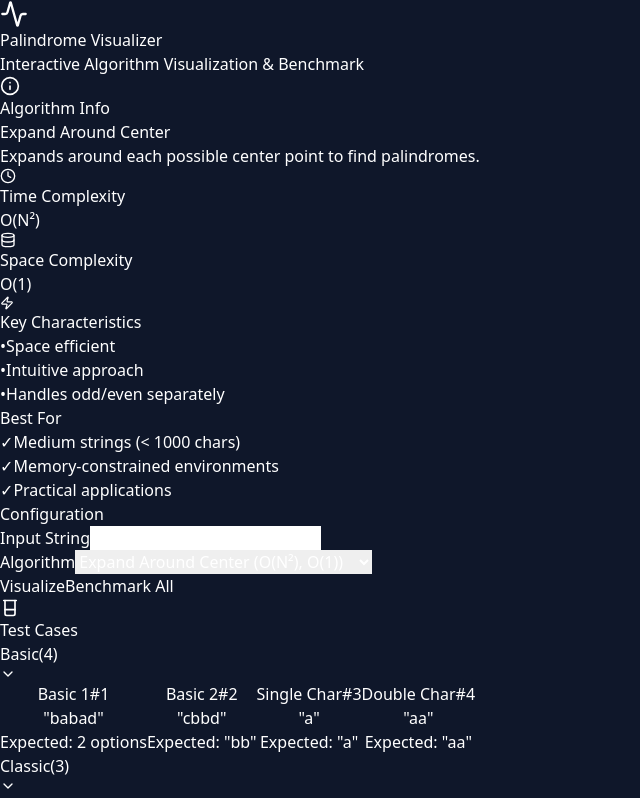
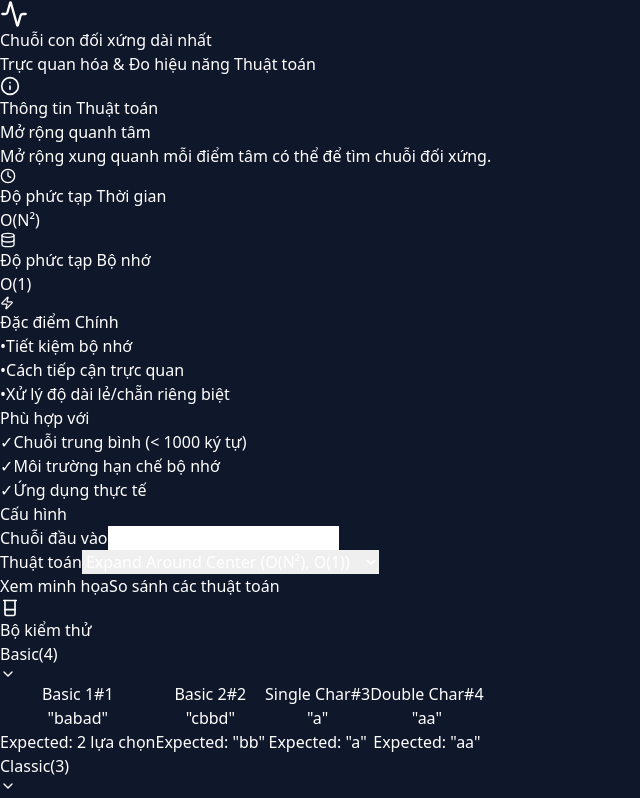
Before and after one commit to OXplakhoa/Longest-Palindromic-Substring-Algorithm, a React (Vite) app in the folder web_app/frontend/: page / in a window 1280 px wide. Shown: the top 798 px of the page, without its empty margins (0-640 px from the left). Built offline with nearby package versions, Linux system fonts and the light colour scheme.

Commit message:
Change UI text to Vietnamese and fix width bug

```diff
--- a/web_app/frontend/src/App.tsx
+++ b/web_app/frontend/src/App.tsx
@@ -72,17 +72,17 @@ function App() {
                         </div>
                         <div>
                             <h1 className="text-2xl font-bold bg-clip-text text-transparent bg-gradient-to-r from-blue-400 to-purple-400">
-                                Palindrome Visualizer
+                                Chuỗi con đối xứng dài nhất
                             </h1>
-                            <p className="text-sm text-slate-400">Interactive Algorithm Visualization & Benchmark</p>
+                            <p className="text-sm text-slate-400">Trực quan hóa & Đo hiệu năng Thuật toán</p>
                         </div>
                     </div>
                 </div>
             </header>
 
             {/* 3-Column Layout */}
-            <div className="container mx-auto px-4 py-6">
-                <div className="grid grid-cols-1 lg:grid-cols-[280px_1fr_320px] gap-6">
+            <div className="max-w-[80%] mx-auto px-4 py-6">
+                <div className="grid grid-cols-1 lg:grid-cols-[320px_1fr_360px] gap-8">
                     {/* Left Sidebar - Algorithm Info */}
                     <aside className="hidden lg:block">
                         <AlgorithmInfo algorithm={algorithm} />
--- a/web_app/frontend/src/components/AlgorithmInfo.tsx
+++ b/web_app/frontend/src/components/AlgorithmInfo.tsx
@@ -17,67 +17,67 @@ interface AlgorithmMetadata {
 
 const algorithmData: Record<Algorithm, AlgorithmMetadata> = {
     brute_force: {
-        name: "Brute Force",
+        name: "Vét cạn",
         timeComplexity: "O(N³)",
         spaceComplexity: "O(1)",
-        description: "Checks every possible substring to determine if it's a palindrome.",
+        description: "Kiểm tra mọi chuỗi con có thể để xác định xem nó có phải là chuỗi đối xứng hay không.",
         characteristics: [
-            "Simple and straightforward",
-            "No extra space needed",
-            "Very slow for large inputs"
+            "Đơn giản và dễ hiểu",
+            "Không cần bộ nhớ phụ",
+            "Rất chậm với đầu vào lớn"
         ],
         bestFor: [
-            "Understanding the problem",
-            "Very small strings (< 20 chars)",
-            "Educational purposes"
+            "Hiểu rõ bài toán",
+            "Chuỗi rất nhỏ (< 20 ký tự)",
+            "Mục đích giáo dục"
         ]
     },
     dynamic_programming: {
-        name: "Dynamic Programming",
+        name: "Quy hoạch động",
         timeComplexity: "O(N²)",
         spaceComplexity: "O(N²)",
-        description: "Builds a table to store palindrome information for substrings, avoiding redundant checks.",
+        description: "Xây dựng bảng để lưu trữ thông tin chuỗi đối xứng của các chuỗi con, tránh kiểm tra trùng lặp.",
         characteristics: [
-            "Uses memorization",
-            "Bottom-up approach",
-            "High memory usage"
+            "Sử dụng ghi nhớ",
+            "Phương pháp từ dưới lên",
+            "Sử dụng nhiều bộ nhớ"
         ],
         bestFor: [
-            "Medium strings (< 1000 chars)",
-            "When memory is not a constraint",
-            "Finding all palindromes"
+            "Chuỗi trung bình (< 1000 ký tự)",
+            "Khi bộ nhớ không bị hạn chế",
+            "Tìm tất cả chuỗi đối xứng"
         ]
     },
     expand_center: {
-        name: "Expand Around Center",
+        name: "Mở rộng quanh tâm",
         timeComplexity: "O(N²)",
         spaceComplexity: "O(1)",
-        description: "Expands around each possible center point to find palindromes.",
+        description: "Mở rộng xung quanh mỗi điểm tâm có thể để tìm chuỗi đối xứng.",
         characteristics: [
-            "Space efficient",
-            "Intuitive approach",
-            "Handles odd/even separately"
+            "Tiết kiệm bộ nhớ",
+            "Cách tiếp cận trực quan",
+            "Xử lý độ dài lẻ/chẵn riêng biệt"
         ],
         bestFor: [
-            "Medium strings (< 1000 chars)",
-            "Memory-constrained environments",
-            "Practical applications"
+            "Chuỗi trung bình (< 1000 ký tự)",
+            "Môi trường hạn chế bộ nhớ",
+            "Ứng dụng thực tế"
         ]
     },
     manacher: {
-        name: "Manacher's Algorithm",
+        name: "Thuật toán Manacher",
         timeComplexity: "O(N)",
         spaceComplexity: "O(N)",
-        description: "Uses symmetry properties and a clever transformation to achieve linear time complexity.",
+        description: "Sử dụng tính chất đối xứng và biến đổi thông minh để đạt độ phức tạp thời gian tuyến tính.",
         characteristics: [
-            "Most efficient algorithm",
-            "Complex implementation",
-            "Uses preprocessing"
+            "Thuật toán hiệu quả nhất",
+            "Triển khai phức tạp",
+            "Sử dụng tiền xử lý"
         ],
         bestFor: [
-            "Large strings (> 1000 chars)",
-            "Performance-critical apps",
-            "Competitive programming"
+            "Chuỗi lớn (> 1000 ký tự)",
+            "Ứng dụng quan trọng về hiệu năng",
+            "Lập trình thi đấu"
         ]
     }
 };
@@ -91,7 +91,7 @@ const AlgorithmInfo: React.FC<AlgorithmInfoProps> = ({ algorithm }) => {
                 <div className="bg-gradient-to-br from-blue-500 to-purple-600 p-2 rounded-lg">
                     <Info size={20} className="text-white" />
                 </div>
-                <h2 className="text-lg font-bold text-blue-400">Algorithm Info</h2>
+                <h2 className="text-lg font-bold text-blue-400">Thông tin Thuật toán</h2>
             </div>
 
             <div className="space-y-4">
@@ -104,14 +104,14 @@ const AlgorithmInfo: React.FC<AlgorithmInfoProps> = ({ algorithm }) => {
                     <div className="flex items-start gap-2 bg-slate-700/50 p-3 rounded">
                         <Clock size={16} className="text-blue-400 mt-0.5 flex-shrink-0" />
                         <div>
-                            <div className="text-xs text-slate-400">Time Complexity</div>
+                            <div className="text-xs text-slate-400">Độ phức tạp Thời gian</div>
                             <div className="font-mono font-bold text-blue-300">{info.timeComplexity}</div>
                         </div>
                     </div>
                     <div className="flex items-start gap-2 bg-slate-700/50 p-3 rounded">
                         <Database size={16} className="text-purple-400 mt-0.5 flex-shrink-0" />
                         <div>
-                            <div className="text-xs text-slate-400">Space Complexity</div>
+                            <div className="text-xs text-slate-400">Độ phức tạp Bộ nhớ</div>
                             <div className="font-mono font-bold text-purple-300">{info.spaceComplexity}</div>
                         </div>
                     </div>
@@ -120,7 +120,7 @@ const AlgorithmInfo: React.FC<AlgorithmInfoProps> = ({ algorithm }) => {
                 <div>
                     <h4 className="text-sm font-semibold text-slate-300 mb-2 flex items-center gap-1">
                         <Zap size={14} className="text-yellow-400" />
-                        Key Characteristics
+                        Đặc điểm Chính
                     </h4>
                     <ul className="space-y-1">
                         {info.characteristics.map((char, idx) => (
@@ -133,7 +133,7 @@ const AlgorithmInfo: React.FC<AlgorithmInfoProps> = ({ algorithm }) => {
                 </div>
 
                 <div>
-                    <h4 className="text-sm font-semibold text-slate-300 mb-2">Best For</h4>
+                    <h4 className="text-sm font-semibold text-slate-300 mb-2">Phù hợp với</h4>
                     <ul className="space-y-1">
                         {info.bestFor.map((use, idx) => (
                             <li key={idx} className="text-xs text-slate-400 flex items-start gap-2">
--- a/web_app/frontend/src/components/DPTable.tsx
+++ b/web_app/frontend/src/components/DPTable.tsx
@@ -15,8 +15,8 @@ const DPTable: React.FC<DPTableProps> = ({ n, steps, currentIndex }) => {
     if (!showTable) {
         return (
             <div className="bg-slate-900 p-4 rounded-lg h-full border border-slate-700 flex flex-col justify-center items-center text-gray-500">
-                <p className="text-center mb-2">DP Table too large to display</p>
-                <p className="text-xs text-gray-600">String length: {n} (max: {maxTableSize})</p>
+                <p className="text-center mb-2">Bảng DP quá lớn để hiển thị</p>
+                <p className="text-xs text-gray-600">Độ dài chuỗi: {n} (tối đa: {maxTableSize})</p>
             </div>
         );
     }
@@ -38,7 +38,7 @@ const DPTable: React.FC<DPTableProps> = ({ n, steps, currentIndex }) => {
 
     return (
         <div className="bg-slate-900 p-4 rounded-lg h-full overflow-auto border border-slate-700 flex flex-col">
-            <h3 className="text-gray-400 mb-3 font-bold uppercase text-xs tracking-wider">DP Table</h3>
+            <h3 className="text-gray-400 mb-3 font-bold uppercase text-xs tracking-wider">Bảng DP</h3>
             <div className="flex-1 overflow-auto">
                 <div className="inline-block min-w-full">
                     {dp.map((row, rIdx) => (
--- a/web_app/frontend/src/components/InputSection.tsx
+++ b/web_app/frontend/src/components/InputSection.tsx
@@ -16,21 +16,21 @@ const InputSection: React.FC<InputSectionProps> = ({
 }) => {
     return (
         <div className="bg-slate-800 p-6 rounded-lg shadow-lg mb-6">
-            <h2 className="text-2xl font-bold mb-4 text-blue-400">Configuration</h2>
+            <h2 className="text-2xl font-bold mb-4 text-blue-400">Cấu hình</h2>
             <div className="flex flex-col gap-4">
                 <div>
-                    <label className="block text-sm font-medium mb-2 text-gray-300">Input String</label>
+                    <label className="block text-sm font-medium mb-2 text-gray-300">Chuỗi đầu vào</label>
                     <input
                         type="text"
                         value={text}
                         onChange={(e) => setText(e.target.value)}
                         className="w-full bg-slate-700 border border-slate-600 rounded px-4 py-2 text-white focus:outline-none focus:border-blue-500 transition-colors"
-                        placeholder="Enter a string (e.g., babad)"
+                        placeholder="Nhập chuỗi (ví dụ: babad)"
                     />
                 </div>
 
                 <div>
-                    <label className="block text-sm font-medium mb-2 text-gray-300">Algorithm</label>
+                    <label className="block text-sm font-medium mb-2 text-gray-300">Thuật toán</label>
                     <select
                         value={algorithm}
                         onChange={(e) => setAlgorithm(e.target.value as Algorithm)}
@@ -49,14 +49,14 @@ const InputSection: React.FC<InputSectionProps> = ({
                         disabled={loading}
                         className="flex-1 bg-blue-600 hover:bg-blue-700 text-white font-bold py-2 px-4 rounded transition-colors disabled:opacity-50 disabled:cursor-not-allowed"
                     >
-                        {loading ? 'Processing...' : 'Visualize'}
+                        {loading ? 'Đang xử lý...' : 'Xem minh họa'}
                     </button>
                     <button
                         onClick={onBenchmark}
                         disabled={loading}
                         className="flex-1 bg-purple-600 hover:bg-purple-700 text-white font-bold py-2 px-4 rounded transition-colors disabled:opacity-50 disabled:cursor-not-allowed"
                     >
-                        Benchmark All
+                        So sánh các thuật toán
                     </button>
                 </div>
             </div>
--- a/web_app/frontend/src/components/PseudoCode.tsx
+++ b/web_app/frontend/src/components/PseudoCode.tsx
@@ -18,9 +18,9 @@ const ALGORITHM_CODE: Record<Algorithm, string> = {
     expand_center: `function expandCenter(s):
   n = length(s)
   for i from 0 to n-1:
-    # Odd length
+    # Chuỗi lẻ
     expand(i, i)
-    # Even length
+    # Chuỗi chẵn
     expand(i, i+1)
 
   function expand(l, r):
@@ -62,7 +62,7 @@ const PseudoCode: React.FC<PseudoCodeProps> = ({ algorithm, currentLine }) => {
 
     return (
         <div className="bg-slate-900 p-5 rounded-lg font-mono text-base h-full overflow-auto border border-slate-700">
-            <h3 className="text-gray-300 mb-4 font-bold uppercase text-sm tracking-wider">Pseudo-Code</h3>
+            <h3 className="text-gray-300 mb-4 font-bold uppercase text-sm tracking-wider">Mã giả</h3>
             <div className="flex flex-col gap-1">
                 {codeLines.map((line, idx) => (
                     <div
--- a/web_app/frontend/src/components/StepLog.tsx
+++ b/web_app/frontend/src/components/StepLog.tsx
@@ -21,7 +21,7 @@ const StepLog: React.FC<StepLogProps> = ({ steps, currentIndex }) => {
 
     return (
         <div className="bg-slate-900 p-4 rounded-lg h-full overflow-y-auto border border-slate-700 flex flex-col" ref={scrollRef}>
-            <h3 className="text-gray-300 mb-3 font-bold uppercase text-sm tracking-wider sticky top-0 bg-slate-900 py-2 z-10 border-b border-slate-700">Execution Log</h3>
+            <h3 className="text-gray-300 mb-3 font-bold uppercase text-sm tracking-wider sticky top-0 bg-slate-900 py-2 z-10 border-b border-slate-700">Nhật ký thực thi</h3>
             <div className="flex flex-col gap-1.5">
                 {steps.map((step, idx) => (
                     <div
--- a/web_app/frontend/src/components/TestCaseSelector.tsx
+++ b/web_app/frontend/src/components/TestCaseSelector.tsx
@@ -34,7 +34,7 @@ const TestCaseSelector: React.FC<TestCaseSelectorProps> = ({ onSelectTestCase })
                 <div className="bg-gradient-to-br from-purple-500 to-pink-600 p-2 rounded-lg">
                     <Beaker size={20} className="text-white" />
                 </div>
-                <h2 className="text-lg font-bold text-purple-400">Test Cases</h2>
+                <h2 className="text-lg font-bold text-purple-400">Bộ kiểm thử</h2>
             </div>
 
             <div className="space-y-3">
@@ -79,7 +79,7 @@ const TestCaseSelector: React.FC<TestCaseSelectorProps> = ({ onSelectTestCase })
                                             <div className="text-xs text-slate-500">
                                                 Expected: {testCase.expected.length === 1
                                                     ? `"${testCase.expected[0].length > 15 ? testCase.expected[0].substring(0, 15) + '...' : testCase.expected[0]}"`
-                                                    : `${testCase.expected.length} options`}
+                                                    : `${testCase.expected.length} lựa chọn`}
                                             </div>
                                         </button>
                                     ))}
--- a/web_app/frontend/src/components/Visualizer.tsx
+++ b/web_app/frontend/src/components/Visualizer.tsx
@@ -122,12 +122,7 @@ const Visualizer: React.FC<VisualizerProps> = ({ text, steps, algorithm }) => {
     return (
         <div className="bg-slate-800 p-6 rounded-lg shadow-lg mb-6">
             <div className="flex justify-between items-center mb-6">
-                <h2 className="text-3xl font-bold text-blue-400">Visualization</h2>
-                {maxPalindrome && (
-                    <div className="bg-pink-900/40 border-2 border-pink-500/60 px-6 py-3 rounded-lg text-pink-200 text-lg">
-                        Current Max: <span className="font-bold text-white text-xl">{text.substring(maxPalindrome.start, maxPalindrome.end + 1)}</span> <span className="text-pink-300">(Length: {maxPalindrome.length})</span>
-                    </div>
-                )}
+                <h2 className="text-3xl font-bold text-blue-400">Minh họa</h2>
             </div>
 
             {/* Controls */}
@@ -143,10 +138,10 @@ const Visualizer: React.FC<VisualizerProps> = ({ text, steps, algorithm }) => {
 
                 <div className="flex items-center gap-8">
                     <div className="text-lg text-gray-300 font-mono font-semibold">
-                        Step <span className="text-blue-400 text-xl">{currentStepIndex + 1}</span> / {steps.length}
+                        Bước <span className="text-blue-400 text-xl">{currentStepIndex + 1}</span> / {steps.length}
                     </div>
                     <div className="flex items-center gap-4">
-                        <span className="text-sm text-gray-400 uppercase font-bold tracking-wider">Speed</span>
+                        <span className="text-sm text-gray-400 uppercase font-bold tracking-wider">Tốc độ</span>
                         <input
                             type="range"
                             min="50"
@@ -164,13 +159,13 @@ const Visualizer: React.FC<VisualizerProps> = ({ text, steps, algorithm }) => {
             <div className="grid grid-cols-1 lg:grid-cols-2 gap-6">
                 {/* LEFT SIDE: String Visualization */}
                 <div className="flex flex-col gap-4">
-                    <h3 className="text-xl font-bold text-gray-300 uppercase tracking-wider">String Visualization</h3>
+                    <h3 className="text-xl font-bold text-gray-300 uppercase tracking-wider">Trực quan hóa chuỗi</h3>
                     <div className="flex flex-col items-center justify-center gap-3 min-h-[600px] p-8 bg-slate-900/50 rounded-lg border-2 border-slate-700/50">
                         {displayString.length === 0 ? (
                             <div className="flex flex-col items-center justify-center gap-4">
                                 <div className="text-6xl text-slate-600">∅</div>
-                                <div className="text-xl text-slate-400 font-semibold">Empty String</div>
-                                <div className="text-sm text-slate-500">The longest palindrome of an empty string is an empty string</div>
+                                <div className="text-xl text-slate-400 font-semibold">Chuỗi rỗng</div>
+                                <div className="text-sm text-slate-500">Chuỗi đối xứng dài nhất của chuỗi rỗng là chuỗi rỗng</div>
                             </div>
                         ) : (
                             <div className="flex flex-wrap justify-center gap-x-3 gap-y-12 max-w-full mb-8">
@@ -188,19 +183,19 @@ const Visualizer: React.FC<VisualizerProps> = ({ text, steps, algorithm }) => {
                         {maxPalindrome && (
                             <div className="mt-6 bg-gradient-to-r from-pink-900/50 to-purple-900/50 border-2 border-pink-500/70 rounded-xl p-6 shadow-2xl">
                                 <div className="text-center">
-                                    <p className="text-pink-300 text-sm uppercase tracking-wider mb-2 font-semibold">Current Maximum Palindrome</p>
+                                    <p className="text-pink-300 text-sm uppercase tracking-wider mb-2 font-semibold">Chuỗi đối xứng tối đa hiện tại</p>
                                     <p className="text-white text-4xl font-bold mb-3 font-mono tracking-wider">
                                         "{text.substring(maxPalindrome.start, maxPalindrome.end + 1)}"
                                     </p>
                                     <div className="flex justify-center gap-6 text-sm">
                                         <div className="text-pink-200">
-                                            <span className="text-gray-400">Start:</span> <span className="font-mono font-bold text-white">{maxPalindrome.start}</span>
+                                            <span className="text-gray-400">Bắt đầu:</span> <span className="font-mono font-bold text-white">{maxPalindrome.start}</span>
                                         </div>
                                         <div className="text-pink-200">
-                                            <span className="text-gray-400">End:</span> <span className="font-mono font-bold text-white">{maxPalindrome.end}</span>
+                                            <span className="text-gray-400">Kết thúc:</span> <span className="font-mono font-bold text-white">{maxPalindrome.end}</span>
                                         </div>
                                         <div className="text-pink-200">
-                                            <span className="text-gray-400">Length:</span> <span className="font-mono font-bold text-white">{maxPalindrome.length}</span>
+                                            <span className="text-gray-400">Độ dài:</span> <span className="font-mono font-bold text-white">{maxPalindrome.length}</span>
                                         </div>
                                     </div>
                                 </div>
@@ -211,7 +206,7 @@ const Visualizer: React.FC<VisualizerProps> = ({ text, steps, algorithm }) => {
                         <div className="mt-4 w-full max-w-2xl">
                             <div className="bg-slate-800 p-6 rounded-lg border-l-4 border-blue-500 shadow-lg">
                                 <p className="text-lg text-gray-200 leading-relaxed">
-                                    {currentStep ? currentStep.description : 'Ready to visualize'}
+                                    {currentStep ? currentStep.description : 'Sẵn sàng trực quan hóa'}
                                 </p>
                             </div>
                         </div>
```
Also changed, not shown: web_app/frontend/src/components/Benchmark.tsx (+4 -4 lines), 1 other file (tests, documents, lock files or other folders).
